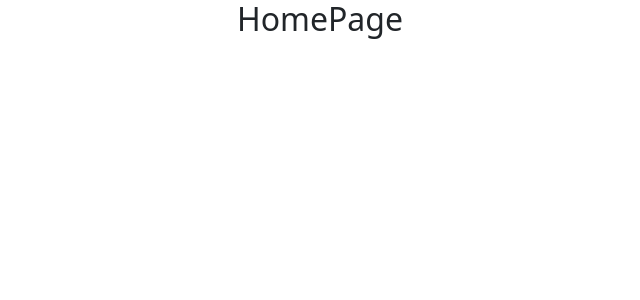
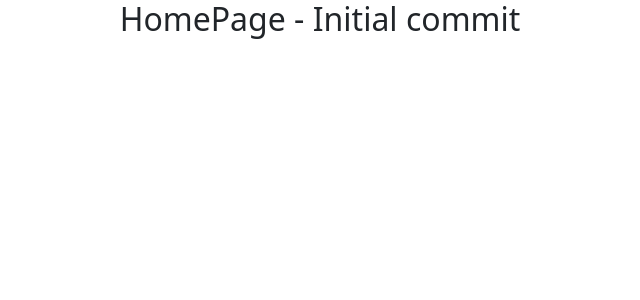
Before and after one commit to alissaps/gift-it-yourself, a React (Create React App) app: page / in a window 1280 px wide. Shown: the top 300 px of the page, without its empty margins (320-960 px from the left). Built offline with nearby package versions, Linux system fonts and the light colour scheme.

Commit message:
add title

```diff
--- a/src/components/HomePage.js
+++ b/src/components/HomePage.js
@@ -1,6 +1,6 @@
 function HomePage() {
     return (
-        <h2>HomePage</h2>
+        <h2>HomePage - Initial commit</h2>
     )
 }
 
```
